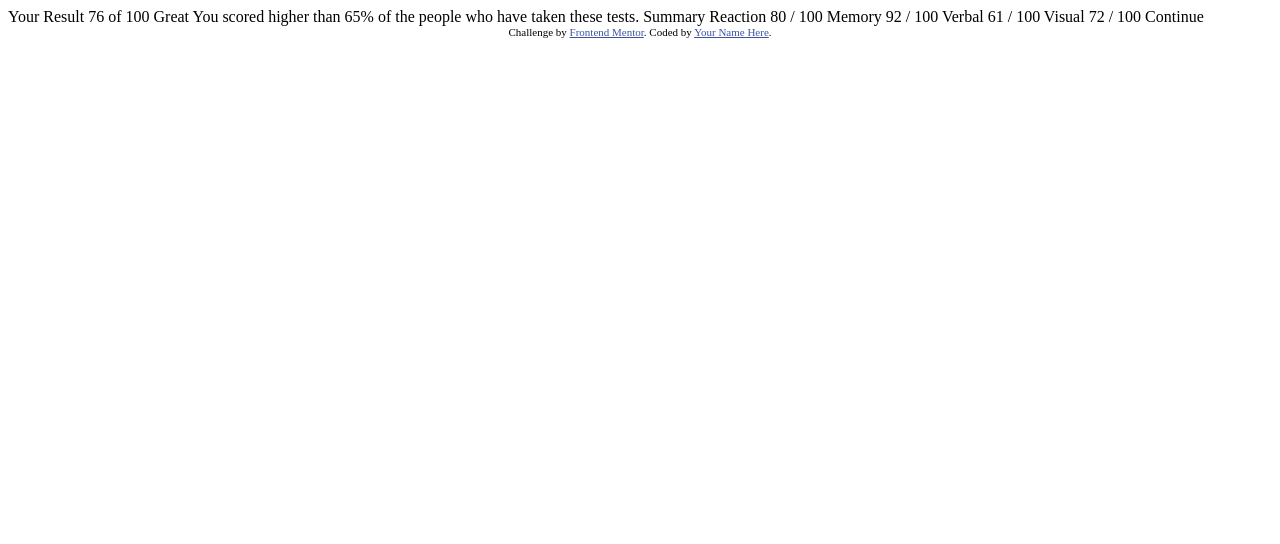
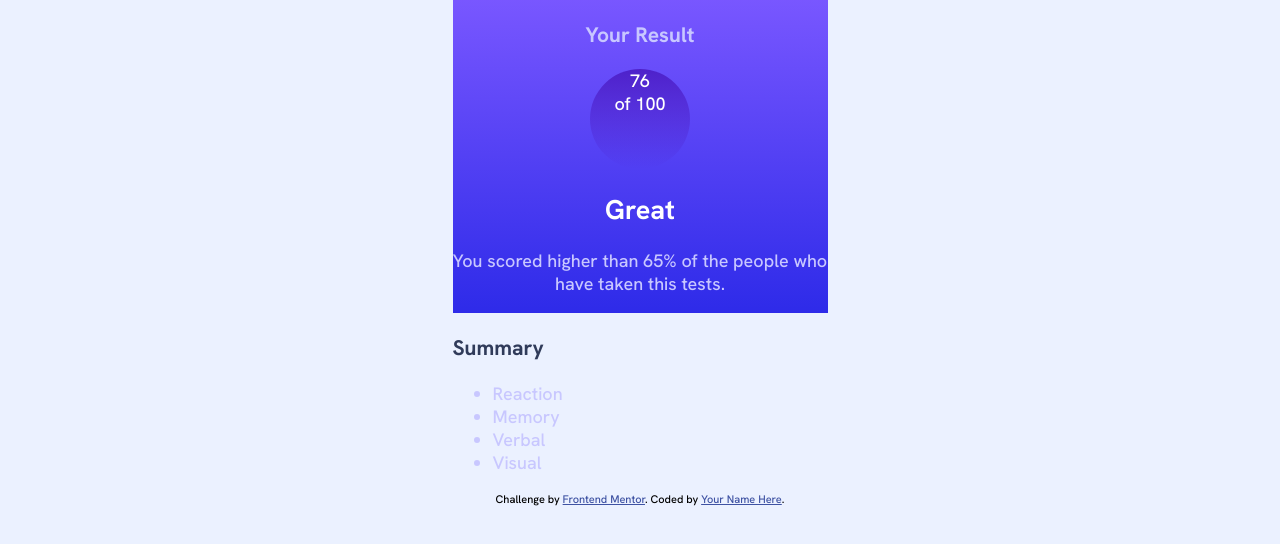
Before and after one commit to unkuseni/results-summary-component-main, a plain HTML site: page index.html in a window 1280 px wide. Drawn offline with Linux system fonts and the light colour scheme.

Commit message:
sitll got some styling to do

```diff
--- a/index.html
+++ b/index.html
@@ -1,47 +1,56 @@
 <!DOCTYPE html>
 <html lang="en">
+
 <head>
   <meta charset="UTF-8">
-  <meta name="viewport" content="width=device-width, initial-scale=1.0"> <!-- displays site properly based on user's device -->
-
+  <meta name="viewport" content="width=device-width, initial-scale=1.0">
+  <!-- displays site properly based on user's device -->
+  <link rel="stylesheet" href="dist/css/style.css">
   <link rel="icon" type="image/png" sizes="32x32" href="./assets/images/favicon-32x32.png">
-
+  <link rel="preconnect" href="https://fonts.googleapis.com">
+  <link rel="preconnect" href="https://fonts.gstatic.com" crossorigin>
+  <link href="https://fonts.googleapis.com/css2?family=Hanken+Grotesk:wght@500;700;800&display=swap" rel="stylesheet">
   <title>Frontend Mentor | Results summary component</title>
 
   <!-- Feel free to remove these styles or customise in your own stylesheet 👍 -->
   <style>
-    .attribution { font-size: 11px; text-align: center; }
-    .attribution a { color: hsl(228, 45%, 44%); }
+    .attribution {
+      font-size: 11px;
+      text-align: center;
+    }
+
+    .attribution a {
+      color: hsl(228, 45%, 44%);
+    }
   </style>
 </head>
+
 <body>
-
-  Your Result
-  76
-  of 100
-
-  Great
-  You scored higher than 65% of the people who have taken these tests.
-
-  Summary
-
-  Reaction
-  80 / 100
-
-  Memory
-  92 / 100
-
-  Verbal
-  61 / 100
-
-  Visual
-  72 / 100
-
-  Continue
-
-  <div class="attribution">
+  <!-- Card content -->
+  <main>
+    <article class="results" id="1">
+      <h3>Your Result</h3>
+      <div class="score">
+        <span class="total">76</span> of 100
+      </div>
+      <h2>Great</h2>
+      <p class="comment">You scored higher than 65% of the people who have taken this tests.</p>
+    </article>
+    <div class="summary" id="2">
+      <h3>Summary</h3>
+      <ul>
+        <li>Reaction </li>
+        <li>Memory</li>
+        <li>Verbal</li>
+        <li>Visual</li>
+      </ul>
+    </div>
+  </main>
+  <footer class="attribution">
     Challenge by <a href="https://www.frontendmentor.io?ref=challenge" target="_blank">Frontend Mentor</a>.
     Coded by <a href="#">Your Name Here</a>.
-  </div>
+  </footer>
+
 </body>
+
 </html>
--- /dev/null
+++ b/sass/globals/_boilerplate.scss
@@ -0,0 +1,18 @@
+@use "../utils" as u;
+
+html {
+  box-sizing: border-box;
+  font-size: 10px;
+}
+*,
+*::after,
+*::before {
+  box-sizing: inherit;
+}
+body {
+  margin: 0;
+  padding: 0;
+  background-color: var(--Pale-blue);
+  font-family: u.$font;
+  color: #000000;
+}
--- /dev/null
+++ b/sass/globals/_colors.scss
@@ -0,0 +1,19 @@
+//  Colors
+:root {
+  //  PRIMARY
+  --Light-red: hsl(0, 100%, 67%);
+  --Orangey-yellow: hsl(39, 100%, 56%);
+  --Green-teal: hsl(166, 100%, 37%);
+  --Cobalt-blue: hsl(234, 85%, 45%);
+  //  BACKGROUND GRADIENTS
+  --main-background: hsl(252, 100%, 67%);
+  --gradient-background: hsl(241, 81%, 54%);
+  // CIRCLE GRADIENTS
+  --score-background: hsla(256, 72%, 46%, 1);
+  --score-gradient: hsla(241, 72%, 46%, 0);
+  // NUETRALS
+  --White: hsl(0, 0%, 100%);
+--Pale-blue: hsl(221, 100%, 96%);
+--Light-lavender: hsl(241, 100%, 89%);
+--gray-blue: hsl(224, 30%, 27%);
+}
--- /dev/null
+++ b/sass/globals/_index.scss
@@ -0,0 +1,3 @@
+@forward "boilerplate";
+@forward "colors";
+@forward "typography";
--- /dev/null
+++ b/sass/globals/_typography.scss
@@ -0,0 +1,11 @@
+
+body {
+  font-size: 1.8em;
+  font-family: 'Hanken Grotesk', sans-serif;
+  main {
+    color: var(--Light-lavender);
+    .score {
+      color: var(--White);
+    }
+  }
+}
--- /dev/null
+++ b/sass/layouts/_index.scss
@@ -0,0 +1 @@
+@forward "mobile-first";
--- /dev/null
+++ b/sass/layouts/_mobile-first.scss
@@ -0,0 +1,38 @@
+@use "../utils/" as u;
+
+main {
+	margin: auto;
+	width: 375px;
+	display: grid;
+	.results {
+		background: linear-gradient(
+			var(--main-background),
+			var(--gradient-background)
+		);
+		width: 100%;
+		text-align: center;
+		margin: auto;
+		h2 {
+			color: var(--White);
+		}
+		.score {
+			margin: auto;
+			background: linear-gradient(
+				var(--score-background),
+				var(--score-gradient)
+			);
+			border-radius: 50%;
+			width: 100px;
+			height: 100px;
+			text-align: center;
+			span  {
+				display: block;
+			}
+		}
+	}
+	.summary {
+		h3 {
+			color: var(--gray-blue);
+		}
+	}
+}
--- /dev/null
+++ b/sass/style.scss
@@ -0,0 +1,3 @@
+@forward "globals";
+@forward "layouts";
+@forward "utils";
--- /dev/null
+++ b/sass/utils/_breakpoints.scss
@@ -0,0 +1,11 @@
+$breakpoints-up: (
+"small": 37.5em,
+"medium": 60em,
+"large": 90em,
+"xlarge": 144em,
+);
+@mixin breakpoint($size) {
+  @media (min-width: map-get($breakpoints-up, $size)) {
+    @content;
+  }
+}
--- /dev/null
+++ b/sass/utils/_fonts.scss
@@ -0,0 +1 @@
+$font: 'Hanken Grotesk', sans-serif;
--- /dev/null
+++ b/sass/utils/_index.scss
@@ -0,0 +1,2 @@
+@forward "breakpoints";
+@forward 'fonts';
```
Also changed, not shown: dist/css/style.css (added), 3 other files.
